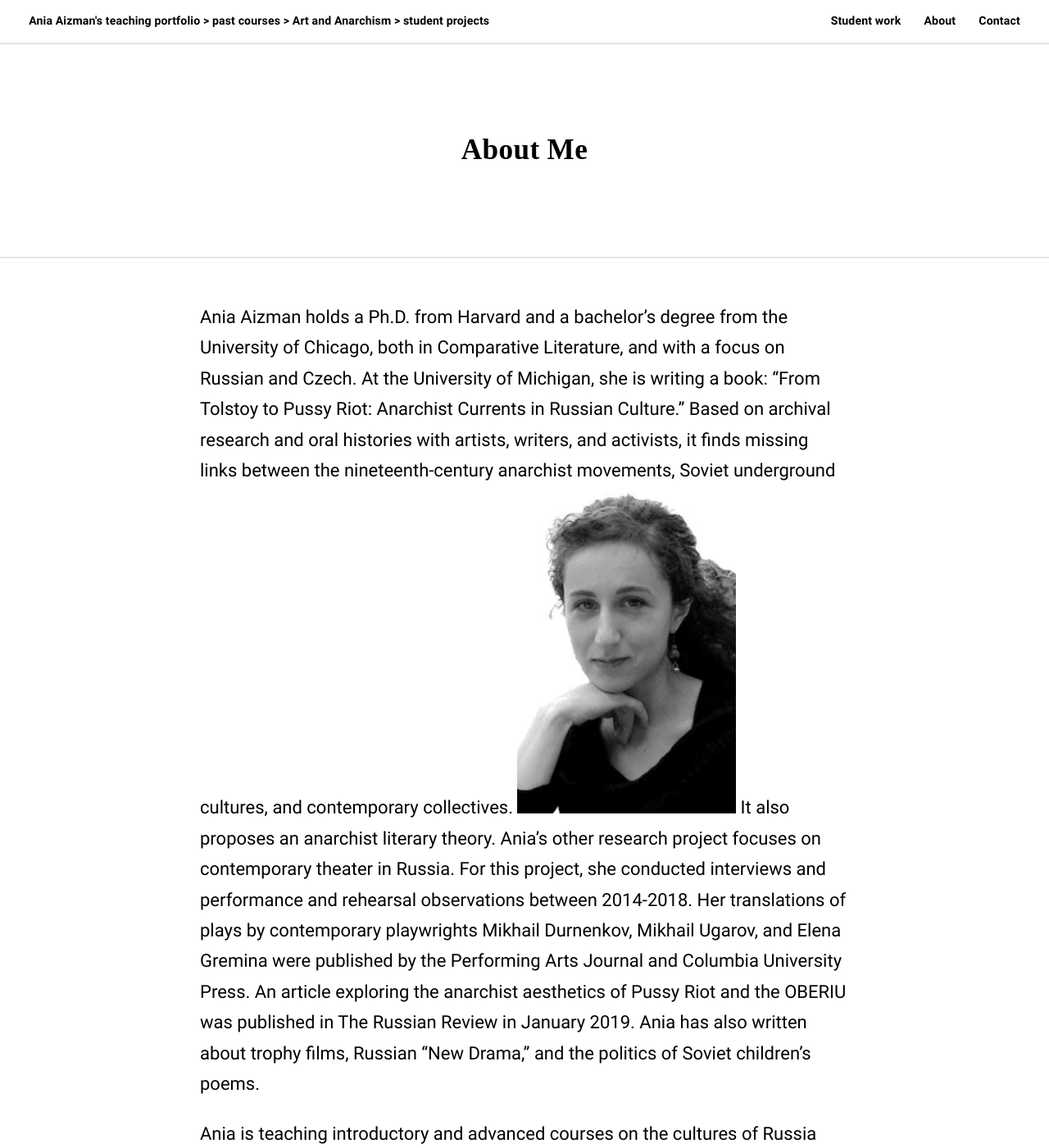
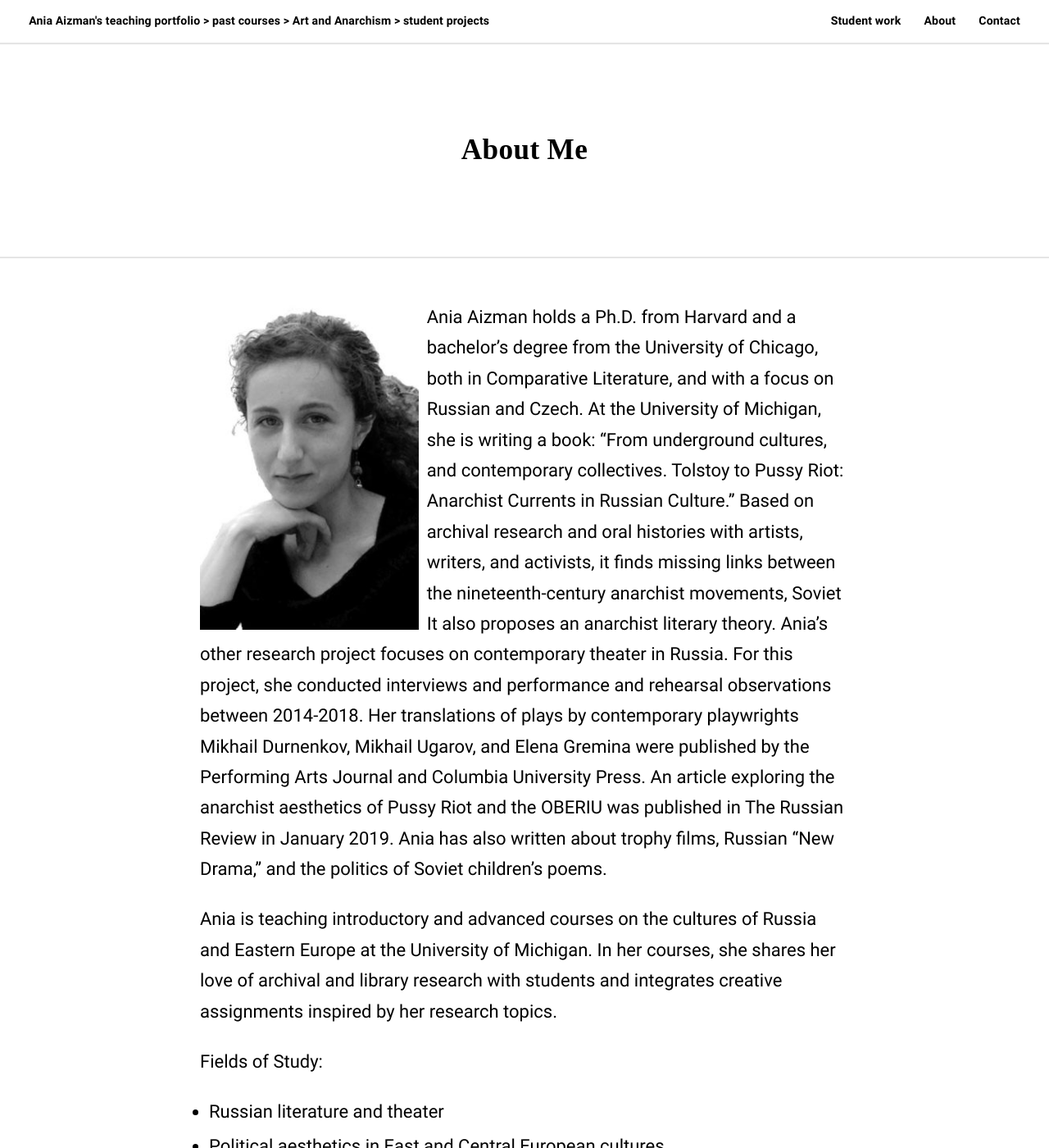
Before and after one commit to aizman/aizman.github.io, a Jekyll site: the page built from about.html, in a window 1280 px wide and 1400 px high. Shown: the whole window at 82% size. Built offline with Jekyll 4.4.1, drawn with Linux system fonts in a browser that asks for light colours; some web fonts are replaced.

Commit message:
fix - portrait

```diff
--- a/about.html
+++ b/about.html
@@ -4,12 +4,12 @@ title: About Me
 image:
 ---
 
-<p>Ania Aizman holds a Ph.D. from Harvard and a bachelor’s degree from the University of Chicago, both in Comparative
+<p> <img src="/assets/images/ania-aizman.jpg" alt="Ania Aizman's portrait" style="display: inline-block; height:400px; position:relative; float: left; margin-right: 10px;">
+    Ania Aizman holds a Ph.D. from Harvard and a bachelor’s degree from the University of Chicago, both in Comparative
     Literature, and with a focus on Russian and Czech. At the University of Michigan, she is writing a book: “From
+    underground cultures, and contemporary collectives.
     Tolstoy to Pussy Riot: Anarchist Currents in Russian Culture.” Based on archival research and oral histories with
     artists, writers, and activists, it finds missing links between the nineteenth-century anarchist movements, Soviet
-    underground cultures, and contemporary collectives. <img src="/assets/images/ania-aizman.jpg"
-                                                             style="display: inline-block; height:400px; position:relative;">
     It also proposes an anarchist literary theory. Ania’s other
     research project focuses on contemporary theater in Russia. For this project, she conducted interviews and
     performance and rehearsal observations between 2014-2018. Her translations of plays by contemporary playwrights
```
